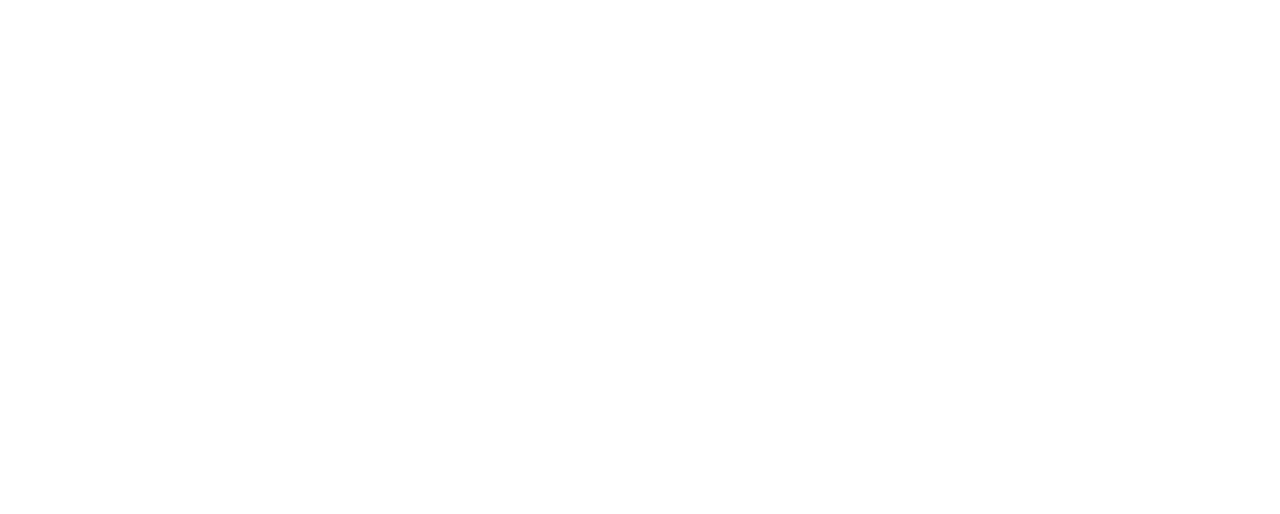
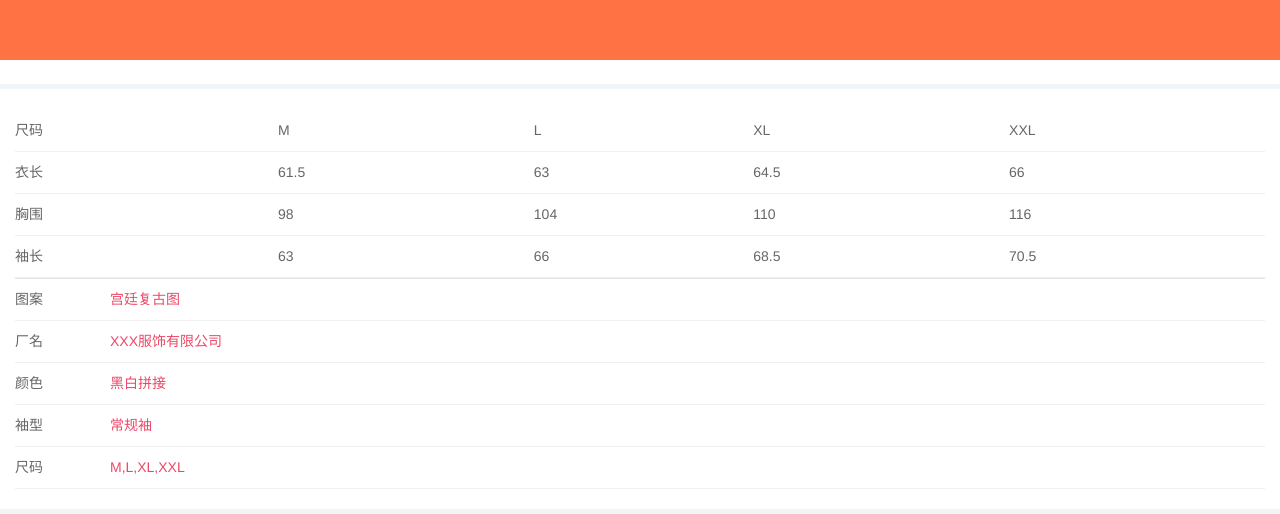
Before and after one commit to dhdonghua/supermall, a Vue app: page /detail/1 in a window 1280 px wide. Shown: the part 8031-8545 px from the top of the page. Before the commit the page ends 800 px from the top, so only its background shows below. Built offline with nearby package versions, Linux system fonts and the light colour scheme.

Commit message:
详情页新增详情组件和参数组件

```diff
--- a/src/mockjs/index.js
+++ b/src/mockjs/index.js
@@ -112,6 +112,50 @@
       'cfav': Random.integer(0, 1000),
       'show': {
         'img': Random.image('200x300', '#894FC4', '#FFF', 'png', '!')
+      },
+      'detailInfo': {
+        'desc': '新款上市',
+        'detailImage': [{
+          'key': '穿着效果',
+          'list|1-10': ['@dataImage("320x300", "商品")']
+        }]
+      },
+      'itemParams': {
+        'info': {
+          'key': '产品参数',
+          'set': [{
+              'key': '图案',
+              'value': '宫廷复古图'
+            },
+            {
+              'key': '厂名',
+              'value': 'XXX服饰有限公司'
+            },
+            {
+              'key': '颜色',
+              'value': '黑白拼接'
+            },
+            {
+              'key': '袖型',
+              'value': '常规袖'
+            },
+            {
+              'key': '尺码',
+              'value': 'M,L,XL,XXL'
+            }
+          ]
+        },
+        'rule': {
+          'key': '尺码说明',
+          'tables': [
+            [
+              ['尺码', 'M', 'L', 'XL', 'XXL'],
+              ['衣长', '61.5', '63', '64.5', '66'],
+              ['胸围', '98', '104', '110', '116'],
+              ['袖长', '63', '66', '68.5', '70.5']
+            ]
+          ]
+        }
       }
     }
   })
--- a/src/network/detail.js
+++ b/src/network/detail.js
@@ -1,4 +1,6 @@
-import { request } from "./axios";
+import {
+  request
+} from "./axios";
 
 export function getDetail(iid) {
   return request({
@@ -34,7 +36,16 @@
 
     for (let index = 0; index < this.score.length; index++) {
       this.score[index].score = this.score[index].score / 100
-      this.score[index].isBetter = (this.score[index].score >= 4.8) ? true : false ;
+      this.score[index].isBetter = (this.score[index].score >= 4.8) ? true : false;
     }
   }
 }
+
+export class GoodsParam {
+  constructor(info, rule) {
+    // 注: images可能没有值(某些商品有值, 某些没有值)
+    this.image = info.images ? info.images[0] : '';
+    this.infos = info.set;
+    this.sizes = rule.tables;
+  }
+}
--- a/src/views/detail/Detail.vue
+++ b/src/views/detail/Detail.vue
@@ -4,6 +4,8 @@
     <detail-swiper :topImages="topImages" />
     <detail-base-info :goodsItem="goodsItem" />
     <detail-shop-info :shop="shopInfo" />
+    <detail-goods-info :detailInfo="detailInfo" />
+    <detail-param-info :paramInfo="paramInfo" />
   </div>
 </template>
 
@@ -12,11 +14,14 @@
 import DetailSwiper from "./childComps/DetailSwiper.vue";
 import DetailBaseInfo from './childComps/DetailBaseInfo.vue';
 import DetailShopInfo from './childComps/DetailShopInfo.vue';
+import DetailGoodsInfo from './childComps/DetailGoodsInfo.vue';
+import DetailParamInfo from './childComps/DetailParamInfo.vue';
 
 import {
   getDetail,
   Goods,
-  Shop
+  Shop,
+  GoodsParam
 } from "network/detail";
 
 export default {
@@ -25,14 +30,18 @@
     DetailNavBar,
     DetailSwiper,
     DetailBaseInfo,
-    DetailShopInfo
+    DetailShopInfo,
+    DetailGoodsInfo,
+    DetailParamInfo
   },
   data() {
     return {
       iid: null,
       topImages: [],
       goodsItem: {},
-      shopInfo: {}
+      shopInfo: {},
+      detailInfo: {},
+      paramInfo: {}
     };
   },
   created() {
@@ -47,9 +56,21 @@
       getDetail(iid).then((res) => {
         console.log(res);
         const results = res.result
+
+        //顶部轮播图
         this.topImages = results.itemInfo.topImage;
+
+        //获取商品信息
         this.goodsItem = new Goods(results.itemInfo, results.columns, results.shopInfo.services)
+
+        //获取店铺信息
         this.shopInfo = new Shop(results.shopInfo)
+
+        //获取商品的详情数据
+        this.detailInfo = results.detailInfo
+
+        //获取参数信息
+        this.paramInfo = new GoodsParam(results.itemParams.info, results.itemParams.rule)
       });
     },
   },
--- /dev/null
+++ b/src/views/detail/childComps/DetailGoodsInfo.vue
@@ -0,0 +1,80 @@
+<template>
+  <div v-if="Object.keys(detailInfo).length !== 0" class="goods-info">
+    <div class="info-desc clear-fix">
+      <div class="start"></div>
+      <div class="desc">{{ detailInfo.desc }}</div>
+      <div class="end"></div>
+    </div>
+    <div class="info-key">{{ detailInfo.detailImage[0].key }}</div>
+    <div class="info-list">
+      <img v-for="(item, index) in detailInfo.detailImage[0].list" :src="item" alt="" :key="index" />
+    </div>
+  </div>
+</template>
+
+<script>
+export default {
+  name: "DetailGoodsInfo",
+  props: {
+    detailInfo: {
+      type: Object,
+    },
+  },
+};
+</script>
+
+<style scoped>
+.goods-info {
+  padding: 20px 0;
+  border-bottom: 5px solid #f2f5f8;
+}
+
+.info-desc {
+  padding: 0 15px;
+}
+
+.info-desc .start,
+.info-desc .end {
+  width: 90px;
+  height: 1px;
+  background-color: #a3a3a5;
+  position: relative;
+}
+
+.info-desc .start {
+  float: left;
+}
+
+.info-desc .end {
+  float: right;
+}
+
+.info-desc .start::before,
+.info-desc .end::after {
+  content: "";
+  position: absolute;
+  width: 5px;
+  height: 5px;
+  background-color: #333;
+  bottom: 0;
+}
+
+.info-desc .end::after {
+  right: 0;
+}
+
+.info-desc .desc {
+  padding: 15px 0;
+  font-size: 14px;
+}
+
+.info-key {
+  margin: 10px 0 10px 15px;
+  color: #333;
+  font-size: 15px;
+}
+
+.info-list img {
+  width: 100%;
+}
+</style>
--- /dev/null
+++ b/src/views/detail/childComps/DetailParamInfo.vue
@@ -0,0 +1,67 @@
+<template>
+  <div class="param-info" v-if="Object.keys(paramInfo).length !== 0">
+    <table v-for="(table, index) in paramInfo.sizes" class="info-size" :key="index">
+      <tr v-for="(tr, indey) in table" :key="indey">
+        <td v-for="(td, indez) in tr" :key="indez">{{ td }}</td>
+      </tr>
+    </table>
+    <table class="info-param">
+      <tr v-for="(info, index) in paramInfo.infos" :key="index">
+        <td class="info-param-key">{{ info.key }}</td>
+        <td class="param-value">{{ info.value }}</td>
+      </tr>
+    </table>
+    <div class="info-img" v-if="paramInfo.image.length !== 0">
+      <img :src="paramInfo.image" alt="" />
+    </div>
+  </div>
+</template>
+
+<script>
+export default {
+  name: "DetailParamInfo",
+  props: {
+    paramInfo: {
+      type: Object,
+    },
+  },
+};
+</script>
+
+<style scoped>
+.param-info {
+  padding: 20px 15px;
+  font-size: 14px;
+  border-bottom: 5px solid #f2f5f8;
+}
+
+.param-info table {
+  width: 100%;
+  border-collapse: collapse;
+}
+
+.param-info table tr {
+  height: 42px;
+}
+
+.param-info table tr td {
+  border-bottom: 1px solid rgba(100, 100, 100, 0.1);
+}
+
+.info-param-key {
+  /*当value的数据量比较大的时候, 会挤到key,所以给一个固定的宽度*/
+  width: 95px;
+}
+
+.info-param {
+  border-top: 1px solid rgba(0, 0, 0, 0.1);
+}
+
+.param-value {
+  color: #eb4868;
+}
+
+.info-img img {
+  width: 100%;
+}
+</style>
```
